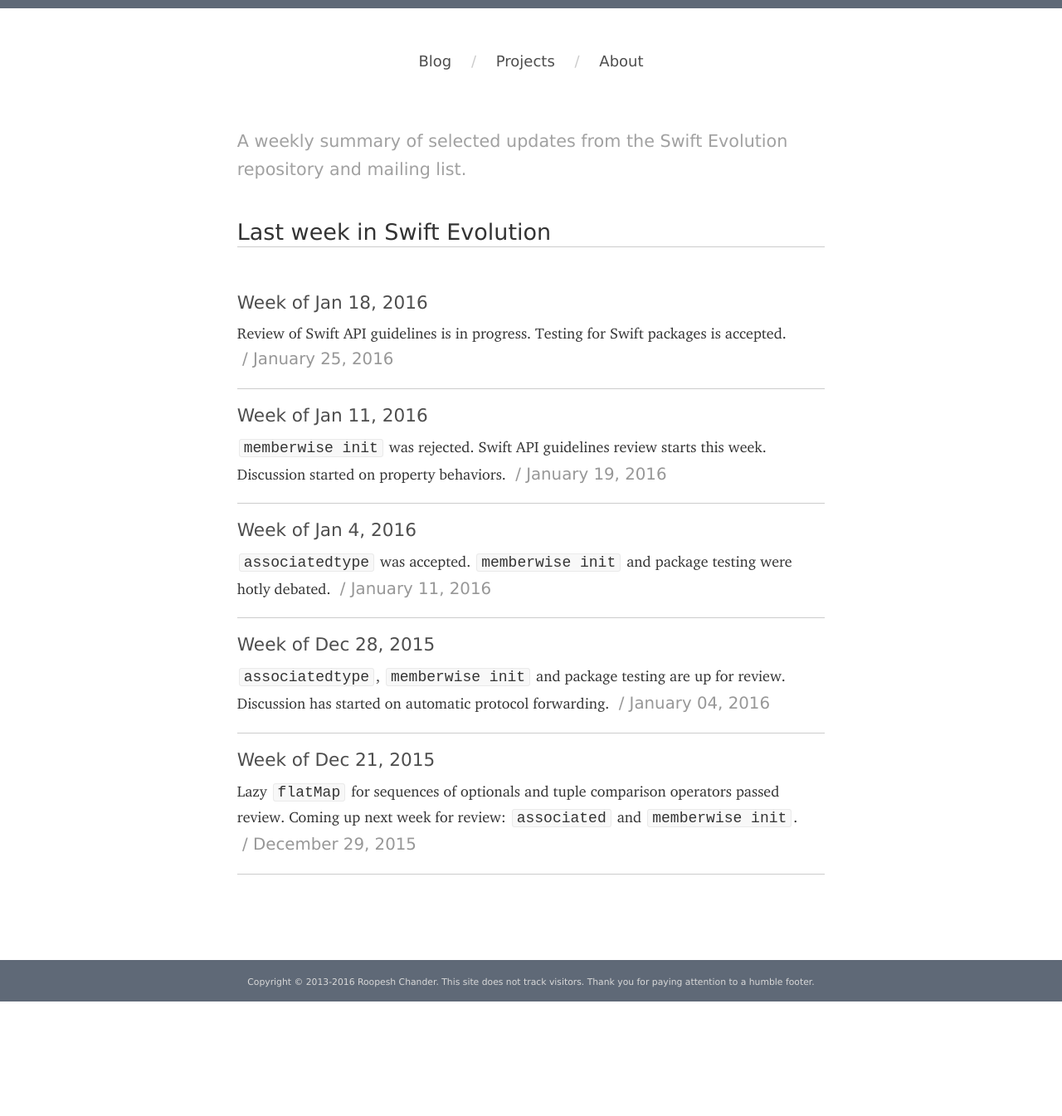
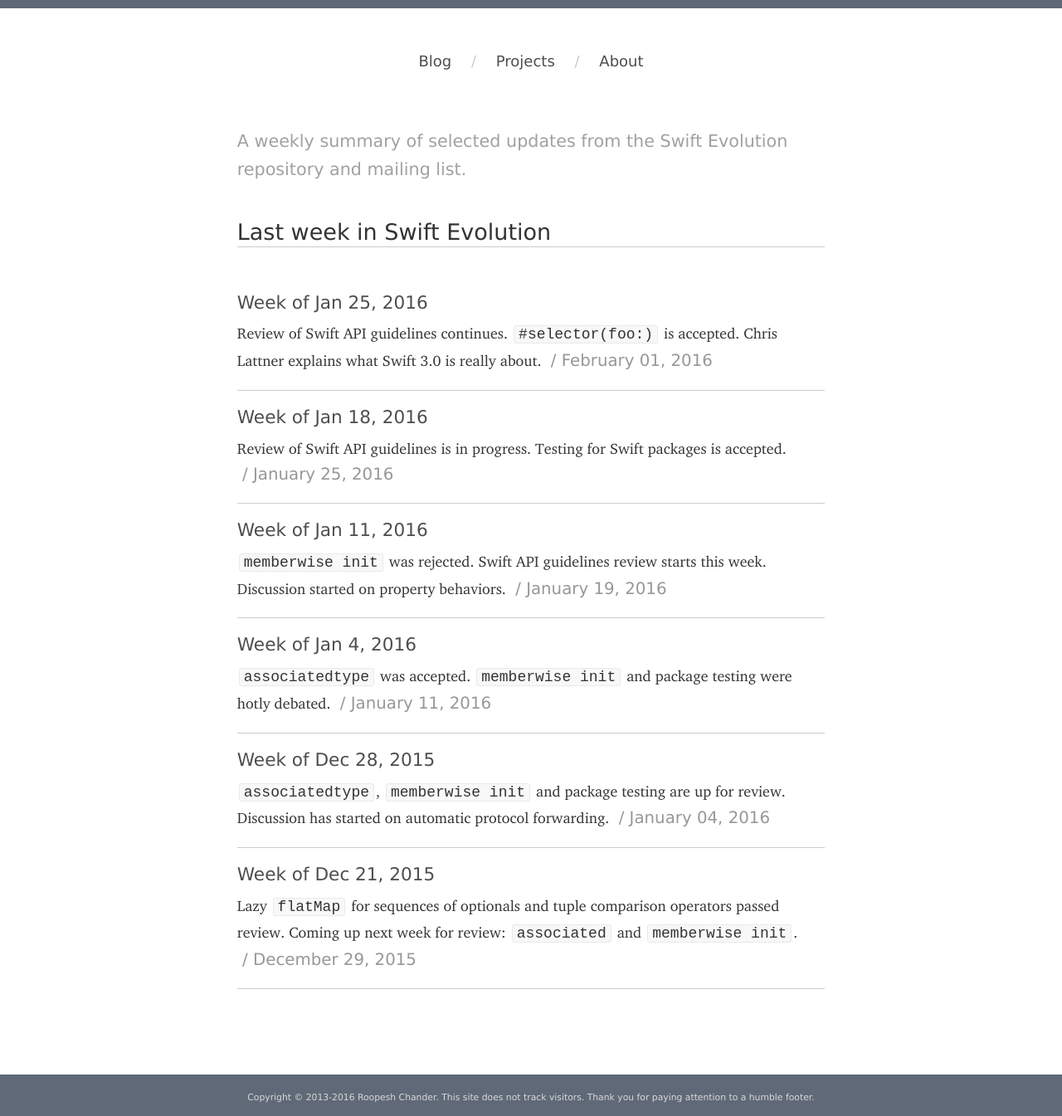
Before and after one commit to roop/roop.github.io, a Jekyll site: the page built from last-week-in-swift-evolution/index.md, in a window 1280 px wide. Shown: the whole page at 83% size. Built offline with Jekyll 4.4.1, drawn with Linux system fonts in a browser that asks for light colours; some web fonts are replaced; before the commit the page ends 1207 px from its top, so only the background shows below that; some of the changed lines change nothing that is shown.

Commit message:
LWISE: Week of Jan 25, 2016

```diff
--- a/_posts/2016-01-25-swift-evolution-week-of-01-18.md
+++ b/_posts/2016-01-25-swift-evolution-week-of-01-18.md
@@ -15,7 +15,8 @@ list](https://lists.swift.org/pipermail/swift-evolution/):
 
 ### Under review this week
 
-  - **API Design guidelines**
+  - <a name="api-design-guidelines"></a>
+    **API Design guidelines**
 
     _Previously:_ Week of
     [Jan 11](/last-week-in-swift-evolution/2016/swift-evolution-week-of-01-11/#api-design-guidelines).
@@ -123,7 +124,8 @@ list](https://lists.swift.org/pipermail/swift-evolution/):
 
 ### Review discussions
 
-  - [Referencing Obj-C selectors cleanly](https://github.com/apple/swift-evolution/blob/master/proposals/0022-objc-selectors.md)
+  - <a name="objc-selectors"></a>
+    [Referencing Obj-C selectors cleanly](https://github.com/apple/swift-evolution/blob/master/proposals/0022-objc-selectors.md)
 
     _Previously:_ Week of
     [Jan 11](/last-week-in-swift-evolution/2016/swift-evolution-week-of-01-11/#objc-selectors).
--- /dev/null
+++ b/_posts/2016-02-01-swift-evolution-week-of-01-25.md
@@ -0,0 +1,130 @@
+---
+layout: weekly
+weekly-title: "Last week in Swift Evolution"
+title: "Week of Jan 25, 2016"
+description: "Review of Swift API guidelines continues. <code>#selector(foo:)</code>
+is accepted. Chris Lattner explains what Swift 3.0 is really about."
+category: last-week-in-swift-evolution
+rss: /last-week-in-swift-evolution/rss.xml
+---
+
+Here's a summary of selected updates from last
+week from the Swift Evolution
+[repo](https://github.com/apple/swift-evolution) and [mailing
+list](https://lists.swift.org/pipermail/swift-evolution/):
+
+### Under review this week
+
+  - **API Design guidelines**
+
+    _Previously:_ Weeks of
+    [Jan 11](/last-week-in-swift-evolution/2016/swift-evolution-week-of-01-11/#api-design-guidelines),
+    [Jan 18](/last-week-in-swift-evolution/2016/swift-evolution-week-of-01-18/#api-design-guidelines).
+
+    Given that the API redesign is one of the most important changes
+    coming to Swift in 3.0, Apple wrote about this effort [in the Swift
+    blog](https://swift.org/blog/swift-api-transformation/).
+
+    The [API Design Guidelines](https://github.com/apple/swift-evolution/blob/master/proposals/0023-api-guidelines.md) is the umbrella proposal.
+    The changes proposed in the other two proposals are motivated by these API design guidelines. The guidelines themselves are here: [proposed version](https://swift.org/documentation/api-design-guidelines/), [in-development version](http://apple.github.io/swift-internals/api-design-guidelines/).
+
+    Discussion on the guidelines included these points:
+
+      - On the guideline that says:
+
+        > When a mutating method is described by a verb, name its non-mutating counterpart according to the “ed/ing” rule, e.g. the non-mutating versions of `x.sort()` and `x.append(y)` are `x.sorted()` and `x.appending(y)`.
+
+          - Chris Lattner seconded the `InPlace` suffix to name
+            mutating methods (like `sortInPlace()`,
+            `reverseInPlace()`)
+          - Erica Sadun shared her thoughts in a [GitHub
+            document](https://github.com/erica/SwiftStyle/blob/master/Grammatical.md).
+
+      - As per the guidelines, redundant type names should be removed
+        from function names (like `removeElement()` becomes
+        `remove()`).
+
+        So, how would we want the API to look at the call site for
+        inserting into an list of items? These are the possibile
+        options:
+
+          1. `items.insert(12, atIndex: 2)` (current API)
+          2. `items.insert(12, at: 2)`
+          3. `items.insert(12, index: 2)`
+
+        Radosław Pietruszewski [prefers](https://lists.swift.org/pipermail/swift-evolution/Week-of-Mon-20160125/007664.html) (3), because it conveys more
+        meaning, even if (2) reads more like English. He says:
+
+        > I think there’s an agreement that making Swift sound like
+        > English is a non-goal. In fact, trying to do so is often
+        > harmful as we end up putting unnecessary words, like
+        > “with”, “and”, “by”, etc. (I’m not saying they’re always
+        > unnecessary; they often help convey the semantics or
+        > intent, or are needed for the method name to make sense.
+        > But too often they’re just glue words used to make code
+        > sound like English without any actual readability
+        > benefits, and merely adding noise.)
+
+      - Chris Lattner
+        [supported](https://lists.swift.org/pipermail/swift-evolution/Week-of-Mon-20160125/007636.html)
+        the idea of changing enums so that the enum cases are
+        defined with lowerCamelCase names.
+
+      - The guidelines doesn't currently talk about how
+        [initialisms](http://www.dailywritingtips.com/initialisms-and-acronyms/)
+        (like HTML, UTF) should be handled in the API. The
+        predominant opinion is that they should either be
+        all-uppercase (like in function names e.g. `HTMLoutput()`),
+        or all-lowercase (like in variable names e.g. `let
+        htmlString = "<u>\(string)</u>"`)
+
+    The deadline for this review has been extended to Feb 5, 2016.
+
+  - [Modernizing \_\_LINE\_\_, etc.](https://github.com/apple/swift-evolution/blob/master/proposals/0028-modernizing-debug-identifiers.md)
+
+    While discussing how Obj-C selectors can be referenced cleanly from
+    Swift (_previously:_ Weeks of [Jan 11](/last-week-in-swift-evolution/2016/swift-evolution-week-of-01-11/#objc-selectors), [Jan 18](/last-week-in-swift-evolution/2016/swift-evolution-week-of-01-18/#objc-selectors)), Chris Lattner [suggested](https://lists.swift.org/pipermail/swift-evolution/Week-of-Mon-20160118/007297.html) that "we could consider renaming `__LINE__` and friends to `#LINE`".
+
+    Erica Sadun has developed that small suggestion into a full-fledged
+    proposal to rename `__LINE__` to `#line`, `__FILE__` to `#file`,
+    `__COLUMN__` to `#column` and `__DSO_HANDLE__` to `#dso_handle`.
+
+    The review of this proposal runs till tomorrow (Feb 2, 2016).
+
+### Accepted proposals
+
+  - [Referencing Obj-C selectors cleanly](https://github.com/apple/swift-evolution/blob/master/proposals/0022-objc-selectors.md)
+
+    _Previously:_ Weeks of
+    [Jan 11](/last-week-in-swift-evolution/2016/swift-evolution-week-of-01-11/#objc-selectors),
+    [Jan 18](/last-week-in-swift-evolution/2016/swift-evolution-week-of-01-18/#objc-selectors).
+
+    This proposal was [accepted](https://lists.swift.org/pipermail/swift-evolution/Week-of-Mon-20160125/007797.html) for Swift 2.2 with the syntax changed to `#selector(Foo.bar)`.
+
+### Other stuff
+
+  - Chris Lattner
+    [commented](https://lists.swift.org/pipermail/swift-evolution/Week-of-Mon-20160125/007737.html)
+    on what Swift 3.0 is "really about":
+
+    > Overall, this comes back to a higher order philosophy about what
+    > Swift 3 is really about: it is about driving the next wave of
+    > adoption of Swift by even more people.  This will hopefully come
+    > from new audiences coming on-board as Corelibs + Swift on Linux
+    > (and other platforms) become real, SwiftPM being great and growing
+    > into its own, and the Swift language/stdlib maturing even more.
+
+    In the same mail, he also talked about the goal of stabilizing the
+    syntax in Swift 3.0:
+
+    > While our community has generally been very kind and understanding
+    > about Swift evolving under their feet, we cannot keep doing this
+    > for long.  While I don’t think we’ll want to guarantee 100% source
+    > compatibility from Swift 3 to Swift 4, I’m hopeful that it will
+    > be much simpler than the upgrade to Swift 2 was or Swift 3 will
+    > be.
+
+### Other weeklies
+
+  - Jesse Squires' [Swift Weekly Brief Issue #7](http://swiftweekly.github.io/issue-7/)
+    covers the week till last Thursday
```
